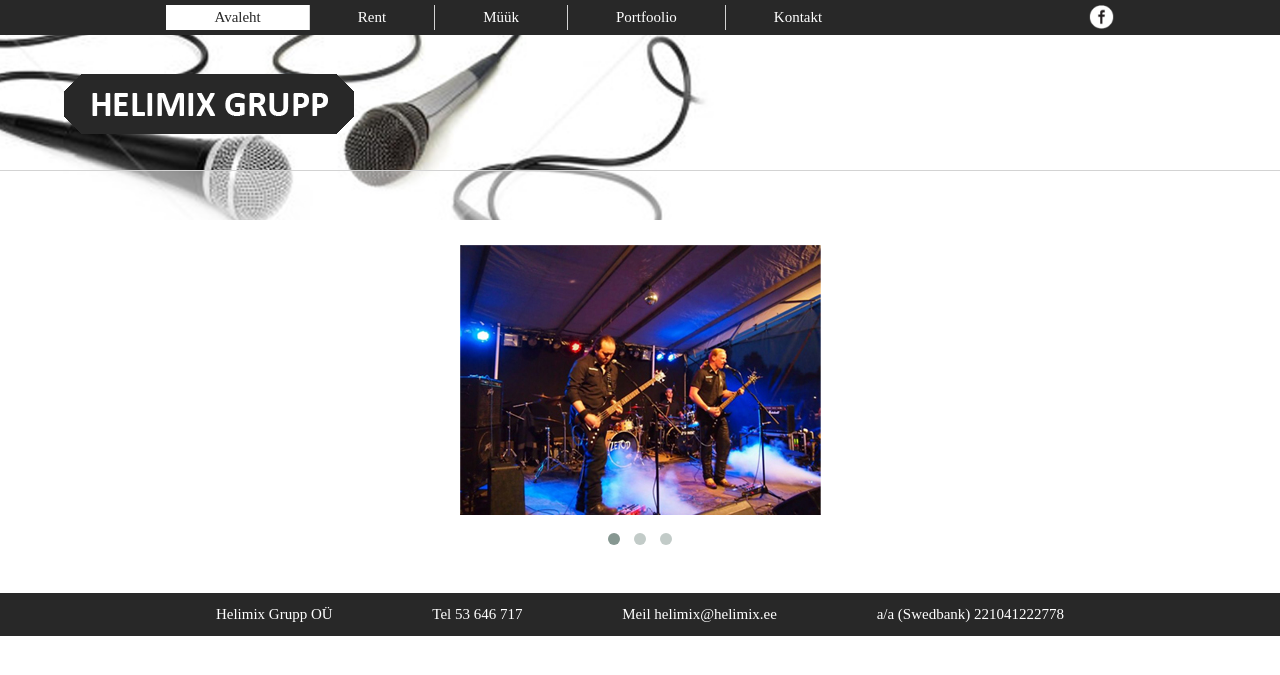
After one commit to kaiakonsap/helimix, a PHP site: page /images.html in a window 1280 px wide. The commit adds this page. Shown: the top 675 px of the page. Run offline with PHP 8.4, Linux system fonts and the light colour scheme; some web fonts are replaced.

Commit message:
images_page

```diff
--- /dev/null
+++ b/images.html
@@ -0,0 +1,67 @@
+<!DOCTYPE html>
+<html>
+<head>
+
+    <meta http-equiv="Content-Type" content="text/html; charset=utf-8"/>
+    <title>Helimix</title>
+    <link rel="stylesheet" href="./styles/stylesheets/screen.css">
+    <!-- Important Owl stylesheet -->
+    <link rel="stylesheet" href="./js/owl-carousel/owl.carousel.css">
+
+    <!-- Default Theme -->
+    <link rel="stylesheet" href="./js/owl-carousel/owl.theme.css">
+
+    <script src="./js/jquery-1.10.2.min.js"></script>
+
+    <!-- Include js plugin -->
+    <script src="./js/owl-carousel/owl.carousel.js"></script>
+    <script src="./js/main.js"></script>
+</head>
+<body>
+<header>
+
+        <div id="main_menu">
+            <div class="container2">
+                <button type="button" class="navbar-toggle">
+                    <span class="sr-only">Toggle navigation</span>
+                    <span class="icon-bar"></span>
+                    <span class="icon-bar"></span>
+                    <span class="icon-bar"></span>
+                </button>
+                <ul class="links">
+                    <li><a class="active" href="index.html">Avaleht</a></li><li><a href="Pood.html">Rent</a></li><li><a href="Pood.html">Müük</a></li><li><a href="portfolio.html">Portfoolio</a></li><li><a href="Kontakt.html">Kontakt</a></li>
+                </ul>
+                <ul class="accordion">
+                    <li><a class="active" href="index.html">Avaleht</a></li><li><a href="Pood.html">Rent</a></li><li><a href="Pood.html">Müük</a></li><li><a href="portfolio.html">Portfoolio</a></li><li><a href="Kontakt.html">Kontakt</a></li>
+                </ul>
+            <div id="like"><img src="styles/img/like.png" alt="like"></div>
+    </div>
+    </div>
+    <div id="cover"><img src="styles/img/logo.png" alt="logo"></div>
+</header>
+<div id="main">
+    <div class="container1">
+
+        <div id="slaides">
+            <div id="owl-2" class="owl-carousel">
+                <div class="item"><img src="styles/img/test_img.jpg" alt="img"></div>
+                <div class="item"><img src="styles/img/test_img.jpg" alt="img"></div>
+                <div class="item"><img src="styles/img/test_img.jpg" alt="img"></div>
+            </div>
+            </div>
+
+    </div>
+
+</div>
+<footer id="footer">
+    <div class="container1">
+        <ul>
+            <li>Helimix Grupp OÜ</li>
+            <li>Tel  53 646 717</li>
+            <li>Meil helimix@helimix.ee</li>
+            <li>a/a (Swedbank) 221041222778</li>
+        </ul>
+        </div>
+</footer>
+</body>
+</html>
--- a/js/main.js
+++ b/js/main.js
@@ -21,6 +21,13 @@ $(document).ready(function() {
                 itemsDesktop : [1300,3],
                 itemsDesktopSmall : [1199,2],
                 itemsMobile : [700,1]
+            });
+}
+    if ($("#owl-2").length > 0){
+        $("#owl-2").owlCarousel(
+            {
+                autoPlay: false, //Set AutoPlay to 3 seconds
+                singleItem:true
             });
 }
 /*$(".link").click(function(e)
--- a/styles/sass/screen.scss
+++ b/styles/sass/screen.scss
@@ -216,6 +216,15 @@ header
       margin: 2px;
     }
   }
+  #slaides
+  {
+    margin-top: 74px;
+
+    .item
+    {
+      text-align: center;
+    }
+  }
   #news {
     margin-top: 74px;
     display: inline-block;
@@ -262,7 +271,7 @@ header
     }
     .title
     {
-      h3{padding-bottom: 0}
+      .h3{padding-bottom: 0}
       vertical-align: baseline;
       margin-left: 30px;
     }
@@ -383,6 +392,7 @@ header
 #footer {
   background-color: #282828;
   margin-top: 40px;
+
   .container1 {
     text-align: center;
     ul li{
```
Also changed, not shown: styles/stylesheets/screen.css.
